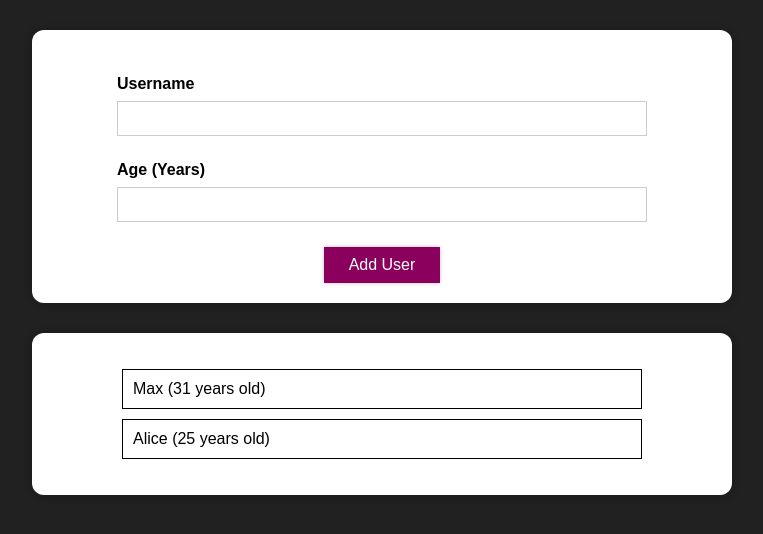
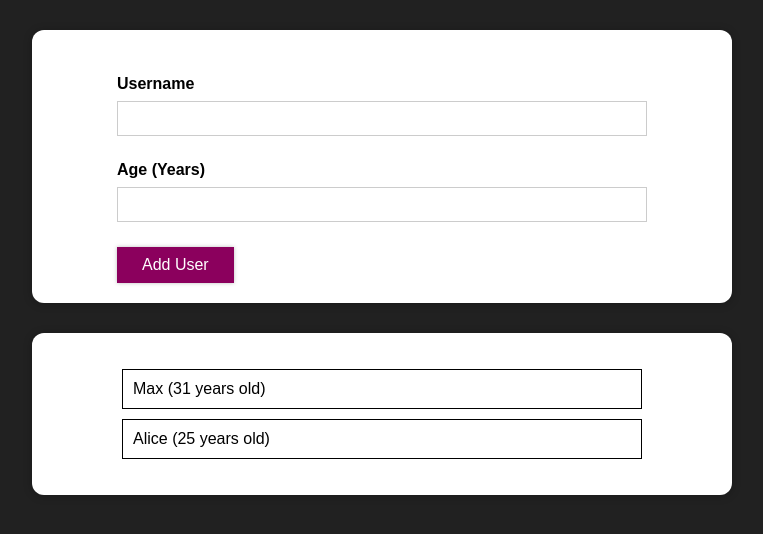
Before and after one commit to TriantafyllosFamprikatzis/user-lists-app, a React (Create React App) app: page / in a window 1280 px wide. Shown: the top 534 px of the page, without its empty margins (258-1021 px from the left). Built offline with nearby package versions, Linux system fonts and the light colour scheme.

Commit message:
Replace wrapper with fragment

```diff
--- a/src/App.css
+++ /dev/null
@@ -1,3 +0,0 @@
-.App {
-  text-align: center;
-}
--- a/src/App.js
+++ b/src/App.js
@@ -1,9 +1,8 @@
-import React, { useState } from "react";
+import React, { useState, Fragment } from "react";
 
 import Card from "./components/UI/Card/Card";
 import UserInput from "./components/UserInput/UserInput";
 import UsersList from "./components/UsersList/UsersList";
-import "./App.css";
 
 const DUMMY_DATA = [
   {
@@ -50,10 +49,10 @@ const App = () => {
   }
 
   return (
-    <div className="App">
+    <Fragment>
       <UserInput onAddUser={addUserHandler} />
       {content}
-    </div>
+    </Fragment>
   );
 };
 
--- a/src/components/Helpers/Wrapper.js
+++ /dev/null
@@ -1,5 +0,0 @@
-const Wrapper = (props) => {
-  return props.children;
-};
-
-export default Wrapper;
--- a/src/components/UI/ErrorModal/ErrorModal.js
+++ b/src/components/UI/ErrorModal/ErrorModal.js
@@ -1,13 +1,12 @@
-import React from "react";
+import React, { Fragment } from "react";
 
 import Card from "../Card/Card";
 import Button from "../Button/Button";
-import Wrapper from "../../Helpers/Wrapper";
 import styles from "./ErrorModal.module.css";
 
 const ErrorModal = (props) => {
   return (
-    <Wrapper>
+    <Fragment>
       <div className={styles.backdrop} onClick={props.onConfirm}></div>
       <Card className={styles.modal}>
         <header className={styles.header}>
@@ -20,7 +19,7 @@ const ErrorModal = (props) => {
           <Button onClick={props.onConfirm}>Okay</Button>
         </footer>
       </Card>
-    </Wrapper>
+    </Fragment>
   );
 };
 
--- a/src/components/UserInput/UserInput.js
+++ b/src/components/UserInput/UserInput.js
@@ -1,9 +1,8 @@
-import React, { useState } from "react";
+import React, { useState, Fragment } from "react";
 
 import Card from "../UI/Card/Card";
 import Button from "../UI/Button/Button";
 import ErrorModal from "../UI/ErrorModal/ErrorModal";
-import Wrapper from "../Helpers/Wrapper";
 import styles from "./UserInput.module.css";
 
 const UserInput = (props) => {
@@ -57,7 +56,7 @@ const UserInput = (props) => {
   };
 
   return (
-    <Wrapper>
+    <Fragment>
       {error && (
         <ErrorModal
           title={error.title}
@@ -90,7 +89,7 @@ const UserInput = (props) => {
           </div>
         </form>
       </Card>
-    </Wrapper>
+    </Fragment>
   );
 };
 
```
